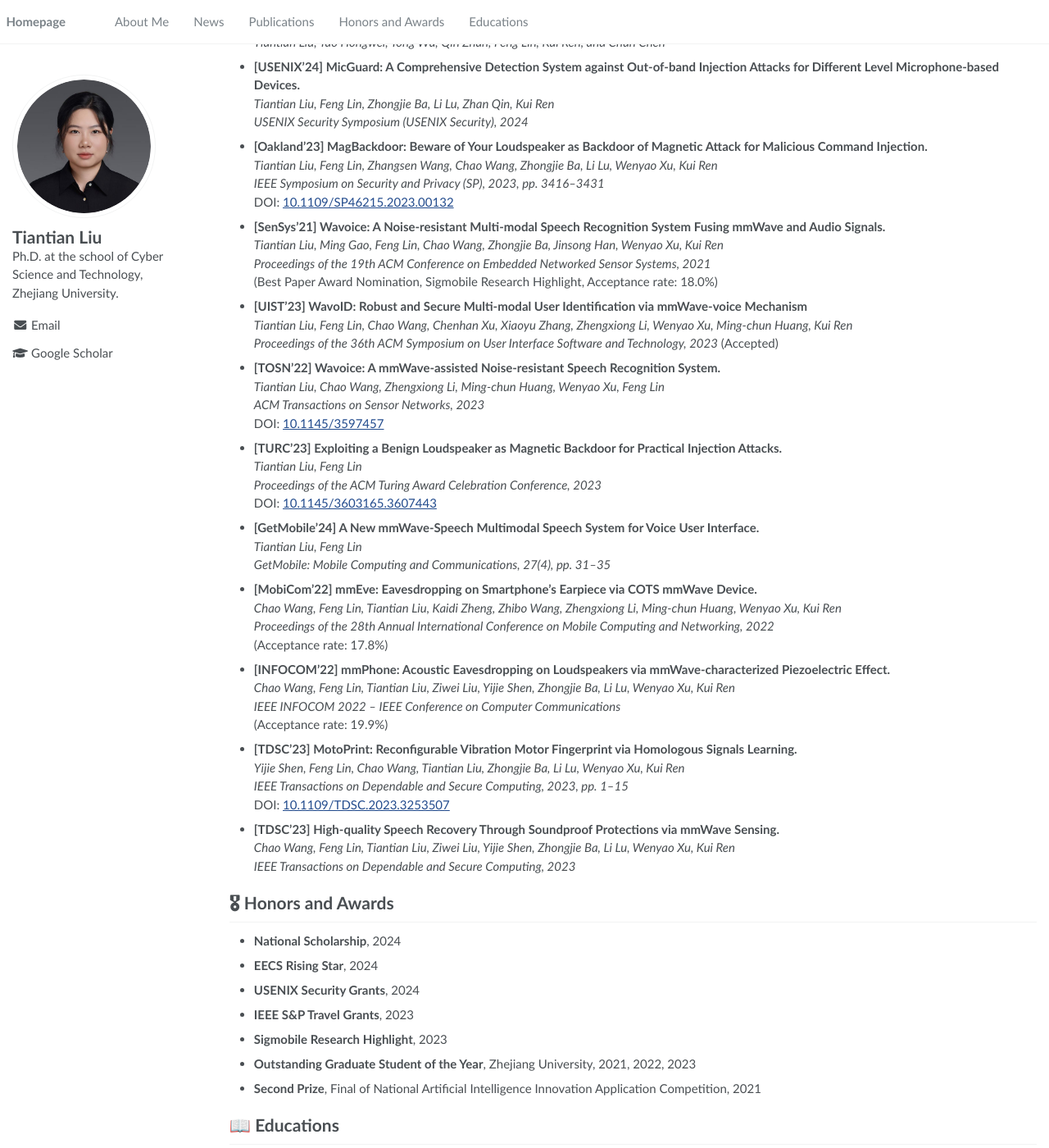
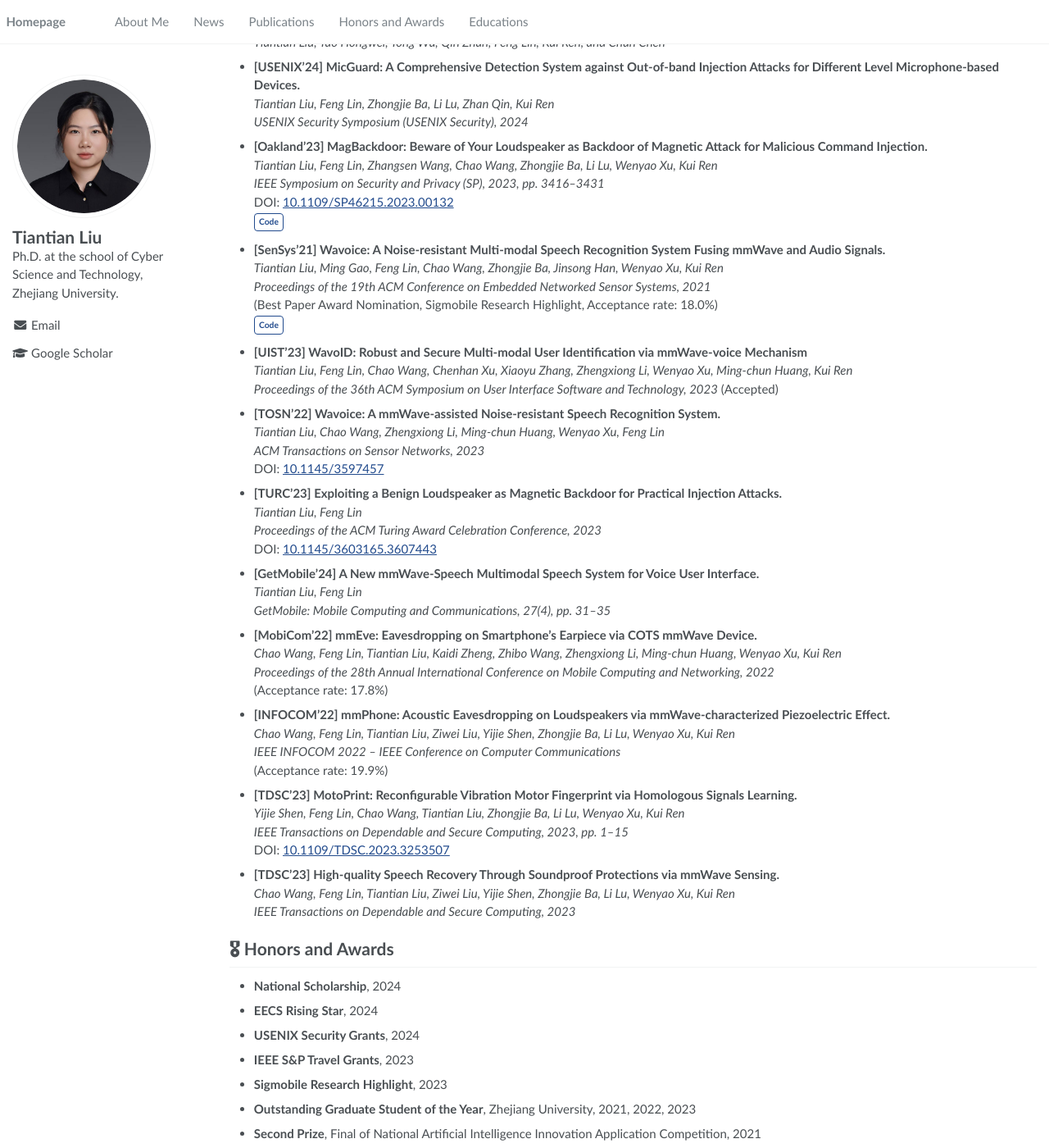
Before and after one commit to TitaniumTTL/TitaniumTTL.github.io, a Jekyll site: the page built from _pages/about.md, in a window 1280 px wide and 1400 px high, scrolled down 465 px. Shown: the whole window at 82% size. Built offline with Jekyll 4.4.1, drawn with Linux system fonts in a browser that asks for light colours.

Commit message:
added links

```diff
--- a/_pages/about.md
+++ b/_pages/about.md
@@ -38,11 +38,15 @@ Tiantian Liu is a Ph.D. at Zhejiang University, under the supervision of Profess
   *Tiantian Liu, Feng Lin, Zhangsen Wang, Chao Wang, Zhongjie Ba, Li Lu, Wenyao Xu, Kui Ren*
   _IEEE Symposium on Security and Privacy (SP), 2023, pp. 3416–3431_
   DOI: [10.1109/SP46215.2023.00132](https://doi.org/10.1109/SP46215.2023.00132)
+    <br />
+  <a class="btn btn--small btn--outline-link" href="https://github.com/TitaniumLiu/MagBackdoor/tree/main">Code</a>
 
 - **[SenSys'21] Wavoice: A Noise-resistant Multi-modal Speech Recognition System Fusing mmWave and Audio Signals.**
   *Tiantian Liu, Ming Gao, Feng Lin, Chao Wang, Zhongjie Ba, Jinsong Han, Wenyao Xu, Kui Ren*
   _Proceedings of the 19th ACM Conference on Embedded Networked Sensor Systems, 2021_
   (Best Paper Award Nomination, Sigmobile Research Highlight, Acceptance rate: 18.0%)
+  <br />
+  <a class="btn btn--small btn--outline-link" href="https://github.com/TitaniumLiu/Wavoice">Code</a>
 
 - **[UIST'23] WavoID: Robust and Secure Multi-modal User Identification via mmWave-voice Mechanism**
   *Tiantian Liu, Feng Lin, Chao Wang, Chenhan Xu, Xiaoyu Zhang, Zhengxiong Li, Wenyao Xu, Ming-chun Huang, Kui Ren*
--- a/_sass/_buttons.scss
+++ b/_sass/_buttons.scss
@@ -63,6 +63,16 @@
   &--light-outline {
     border: 1px solid #fff !important; /* override*/
     background-color: transparent;
+  }
+
+  /* link-color outline */
+
+  &--outline-link, &--outline-link:hover {
+    color: $link-color !important;
+    border: 1px solid $link-color !important; /* override*/
+    background-color: transparent;
+    text-decoration: none !important;
+    padding: 0.25em 0.5em;
   }
 
   /* information */
```
